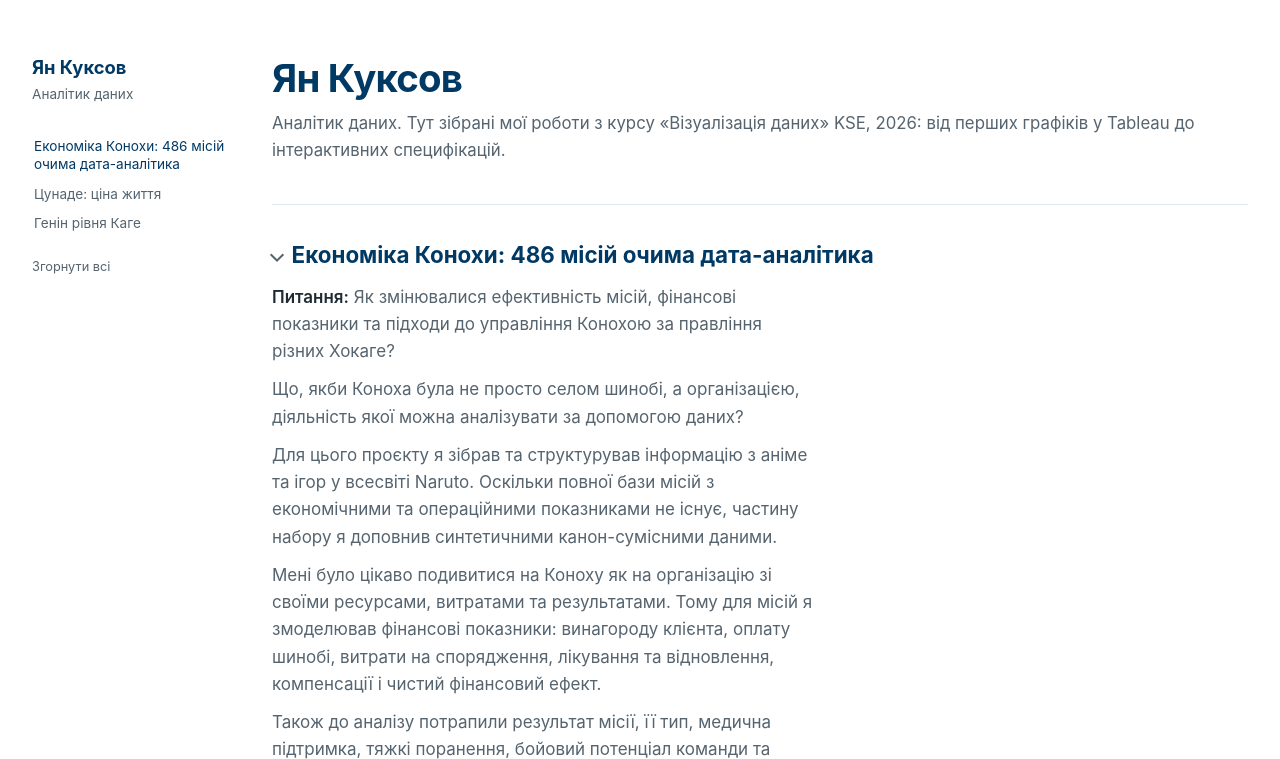
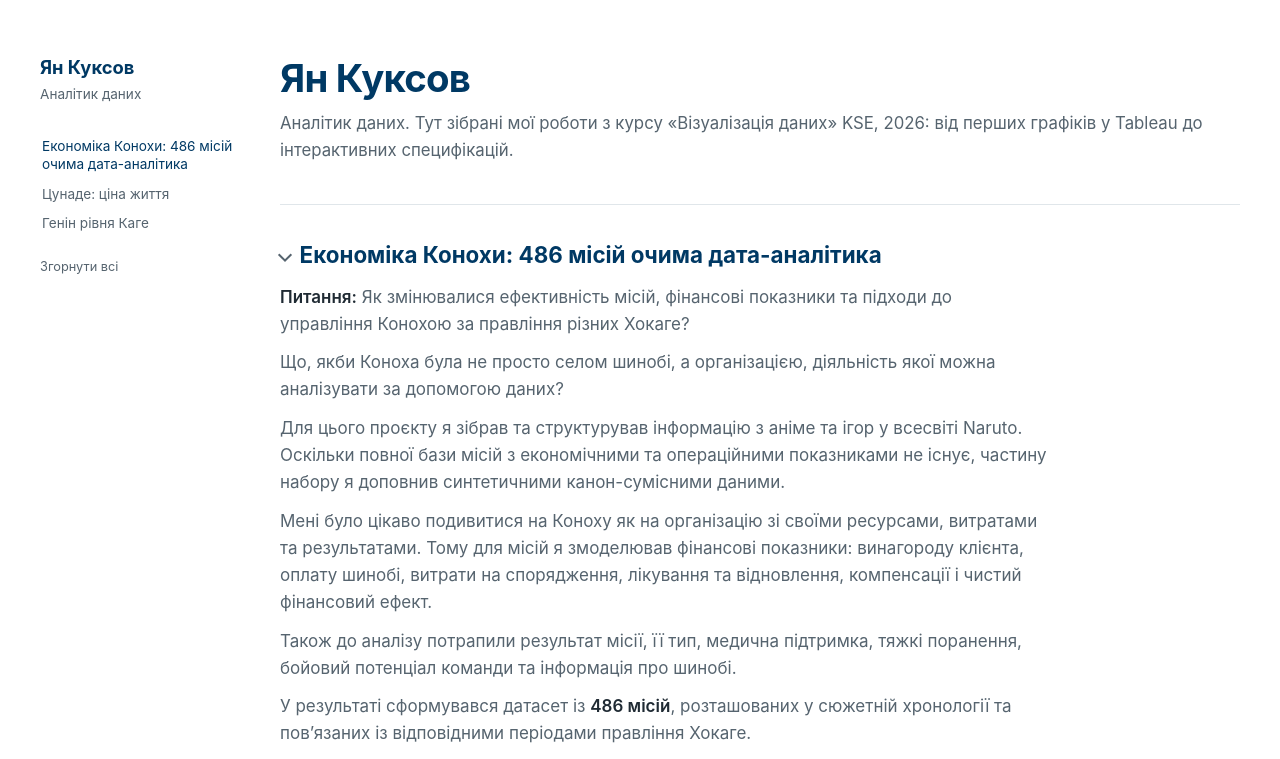
Before and after one commit to kukovky/dataviz-portfolio., a Jekyll site: the page built from index.md, in a window 1280 px wide and 1400 px high. Shown: the top 759 px of the window. Built offline with Jekyll 4.4.1, drawn with Linux system fonts in a browser that asks for light colours; grey boxes are pictures that could not be loaded.

Commit message:
Update style.css

```diff
--- a/assets/style.css
+++ b/assets/style.css
@@ -29,19 +29,23 @@ body {
 
 
 /* ================================================================
-   РОЗКЛАДКА: БІЧНА ПАНЕЛЬ + ВМІСТ
+   ОСНОВНА РОЗКЛАДКА
    ================================================================ */
 
 .layout {
   display: grid;
+
+  /* Ліва панель + основний контент */
   grid-template-columns: 13rem minmax(0, 1fr);
+
   gap: 2rem;
 
+  /* Оптимальна ширина для тексту та Tableau */
   width: 100%;
-  max-width: none;
+  max-width: 78rem;
 
-  margin: 0;
-  padding: 0 2rem;
+  margin: 0 auto;
+  padding: 0 1.5rem;
 }
 
 .content {
@@ -256,7 +260,8 @@ main {
   width: 100%;
 }
 
-/* Сам текст лишається вузьким для зручного читання */
+/* Текст ширший, ніж в оригінальному шаблоні.
+   48rem приблизно відповідає 750-770 px. */
 
 .note > p,
 .note > ul,
@@ -266,7 +271,8 @@ main {
 .note > h3,
 .note > h4,
 .note > table {
-  max-width: 34rem;
+  width: 100%;
+  max-width: 48rem;
 }
 
 .note b,
@@ -289,11 +295,11 @@ main {
 
 
 /* ================================================================
-   ПОЗНАЧКА ПРИКЛАДУ
+   ПРИКЛАД / ДОДАТКОВА НОТАТКА
    ================================================================ */
 
 .note.swap {
-  max-width: 34rem;
+  max-width: 48rem;
   margin-top: -0.9rem;
   padding-left: 0.8rem;
   border-left: 2px solid var(--line);
@@ -316,12 +322,12 @@ main {
 
 
 /* ================================================================
-   TABLEAU / VEGA КОНТЕЙНЕР
+   КОНТЕЙНЕР ВІЗУАЛІЗАЦІЇ
    ================================================================ */
 
 .viz {
   width: 100%;
-  max-width: none;
+  max-width: 100%;
   overflow-x: hidden;
   -webkit-overflow-scrolling: touch;
 }
@@ -331,11 +337,14 @@ main {
    ШИРОКІ DASHBOARD
    ================================================================ */
 
+/* Tableau займає всю ширину основної колонки,
+   але більше не виходить за межі сторінки. */
+
 .work.wide .note > .chart,
 .work.wide .note > .chart-row,
 .chart.wide {
   width: 100%;
-  max-width: none;
+  max-width: 100%;
 }
 
 
@@ -365,11 +374,12 @@ main pre:has(> code[class*="language-vega-lite"]) {
 .chart {
   margin: 0 0 1.4rem;
   width: 100%;
+  max-width: 100%;
 }
 
 .chart .viz {
   width: 100%;
-  max-width: none;
+  max-width: 100%;
 }
 
 
@@ -381,7 +391,7 @@ main pre:has(> code[class*="language-vega-lite"]) {
   display: block;
 
   width: 100% !important;
-  max-width: none !important;
+  max-width: 100% !important;
 
   min-height: 400px;
 
@@ -504,12 +514,24 @@ main pre:has(> code[class*="language-vega-lite"]) {
    СЕРЕДНІ ЕКРАНИ
    ================================================================ */
 
-@media (max-width: 1200px) {
+@media (max-width: 1100px) {
 
   .layout {
     grid-template-columns: 11rem minmax(0, 1fr);
     gap: 1.5rem;
+    max-width: 100%;
     padding: 0 1.25rem;
+  }
+
+  .note > p,
+  .note > ul,
+  .note > ol,
+  .note > blockquote,
+  .note > h2,
+  .note > h3,
+  .note > h4,
+  .note > table {
+    max-width: 100%;
   }
 
   .side-works a {
@@ -580,6 +602,17 @@ main pre:has(> code[class*="language-vega-lite"]) {
     padding: 2rem 0;
   }
 
+  .note > p,
+  .note > ul,
+  .note > ol,
+  .note > blockquote,
+  .note > h2,
+  .note > h3,
+  .note > h4,
+  .note > table {
+    max-width: 100%;
+  }
+
   .work.wide .note > .chart,
   .work.wide .note > .chart-row,
   .chart.wide {
```
